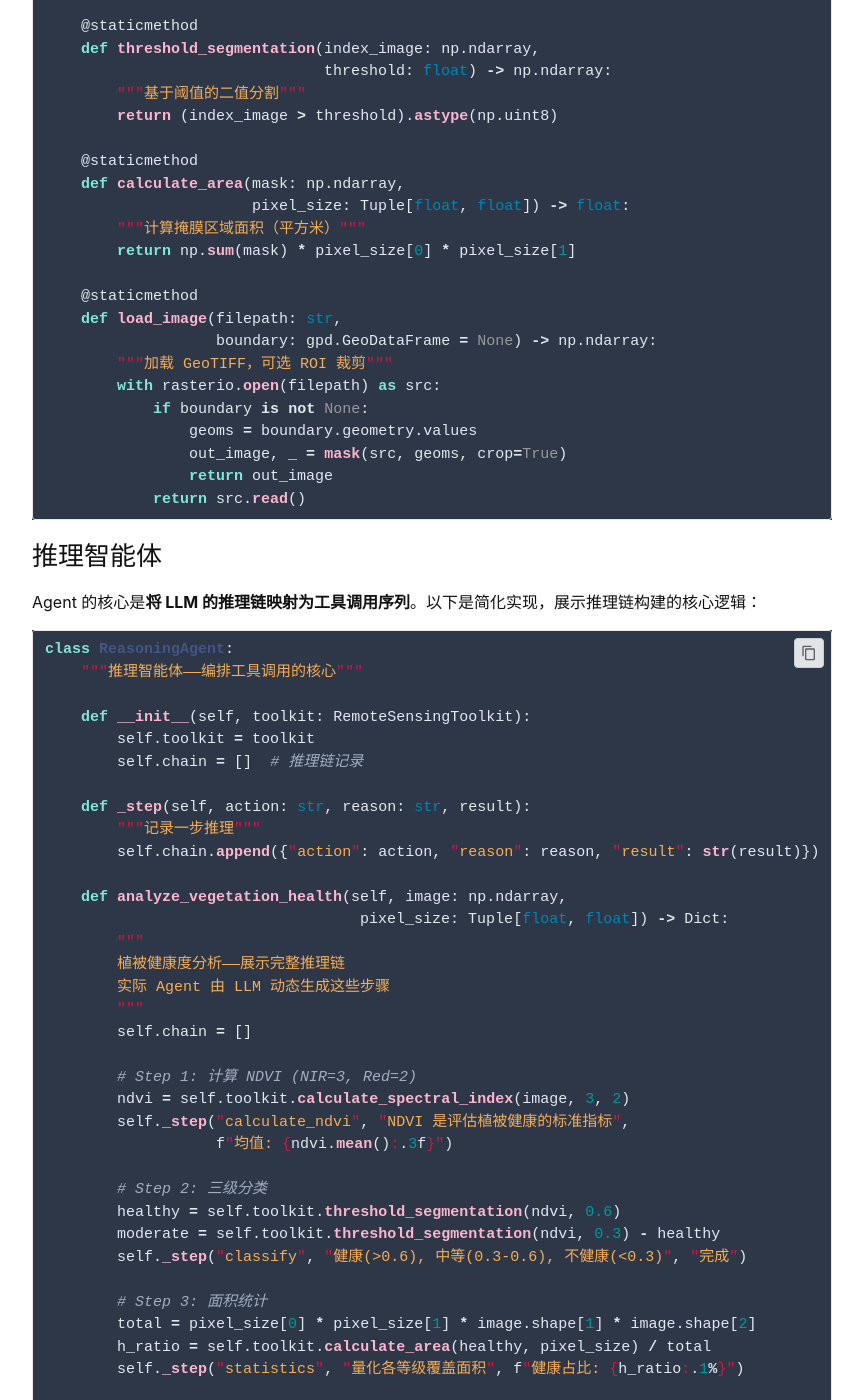
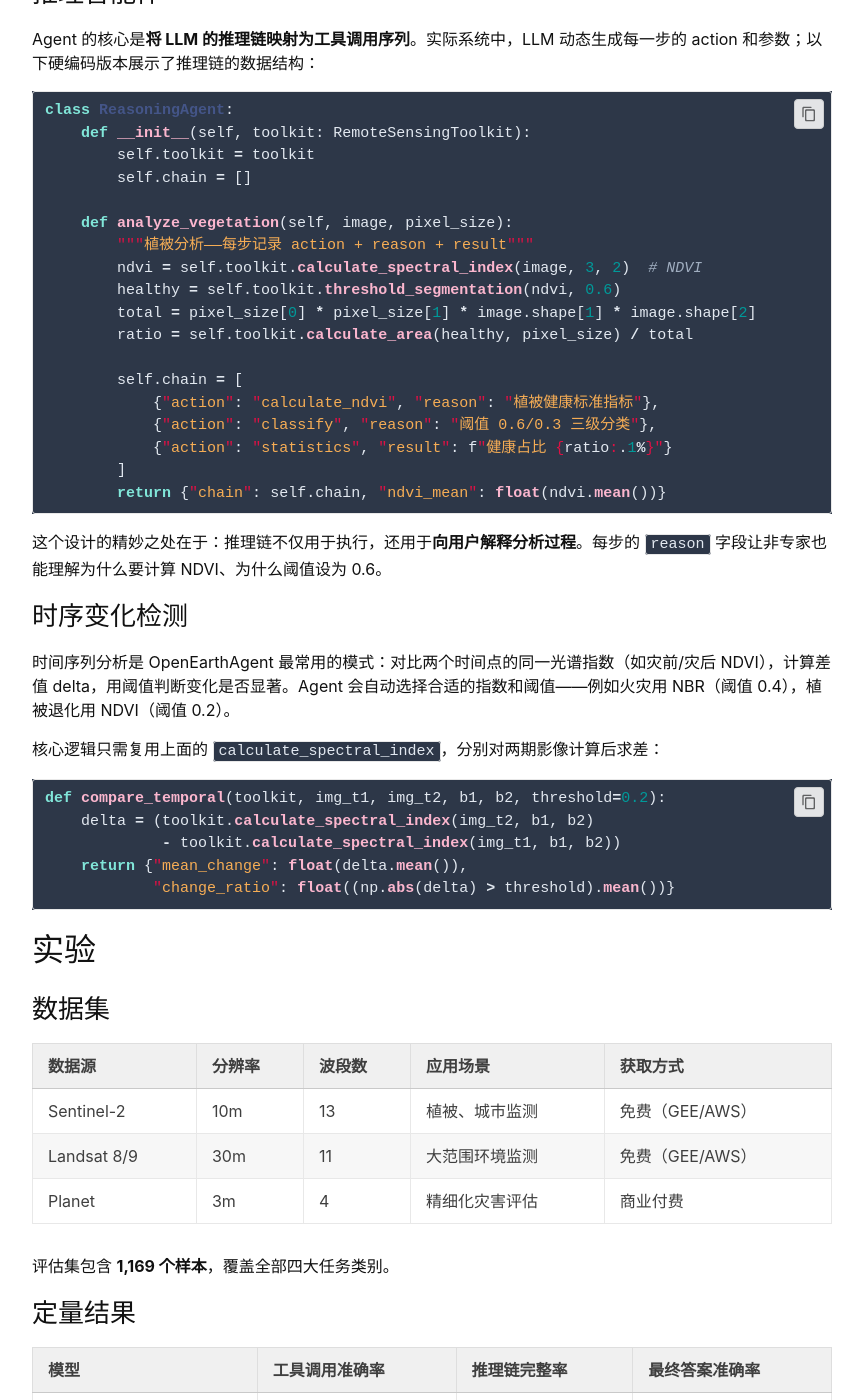
Before and after one commit to hengshan/hengshan.github.io, a Jekyll site: the page built from blog-spatial-intelligence/_posts/2026-02-22-openearthagent-a-unified-framework-for-t.markdown, in a window 1280 px wide and 1400 px high, scrolled down 3389 px. Shown: the whole window, without its empty margins (208-1071 px from the left). Built offline with Jekyll 4.4.1, drawn with Linux system fonts in a browser that asks for light colours; formulas are drawn with MathJax 3; comment, search, counter and statistics services are not loaded; some of the changed text lies outside the part shown.

Commit message:
添加博客: OpenEarthAgent：用 AI Agent 做遥感影像分析
🤖 AI生成并人工审阅
📅 2026-02-22

````diff
--- a/blog-spatial-intelligence/_posts/2026-02-22-openearthagent-a-unified-framework-for-t.markdown
+++ b/blog-spatial-intelligence/_posts/2026-02-22-openearthagent-a-unified-framework-for-t.markdown
@@ -106,23 +106,18 @@ system_prompt = """你是一个遥感分析专家。分析步骤:
 ### 环境配置
 
 ```bash
-# 基础依赖
-pip install torch transformers pillow numpy
-# 遥感数据处理
-pip install rasterio gdal geopandas shapely
-# 可选：卫星数据下载
-pip install sentinelsat planetary-computer
+pip install torch transformers rasterio gdal geopandas shapely
 ```
 
 ### 核心工具包
 
-整个系统的工具层实现相当简洁——本质上是对 numpy/rasterio 的薄封装：
+工具层本质上是对 numpy/rasterio 的薄封装。论文的设计哲学是：**每种 GIS 操作都封装为一个标准函数接口**，这样 LLM 只需学习"什么时候调什么函数"，而不需要理解底层实现。
+
+注意 NDVI、NBR、NDBI 等归一化指数的计算公式形式完全相同（`(b1-b2)/(b1+b2)`），只是选用的波段不同。因此工具包用一个通用函数覆盖所有指数：
 
 ```python
 import numpy as np
 import rasterio
-from rasterio.mask import mask
-import geopandas as gpd
 from typing import Dict, Tuple
 
 class RemoteSensingToolkit:
@@ -130,114 +125,63 @@ class RemoteSensingToolkit:
 
     @staticmethod
     def calculate_spectral_index(image: np.ndarray,
-                                  band1_idx: int,
-                                  band2_idx: int) -> np.ndarray:
-        """
-        通用归一化光谱指数计算
-        公式: (band1 - band2) / (band1 + band2)
-
+                                  band1_idx: int, band2_idx: int) -> np.ndarray:
+        """通用归一化光谱指数: (b1-b2)/(b1+b2)
         NDVI: band1=NIR(3), band2=Red(2)
-        NBR:  band1=NIR(3), band2=SWIR(5)
-        NDBI: band1=SWIR(5), band2=NIR(3)
-        """
-        b1 = image[band1_idx].astype(float)
-        b2 = image[band2_idx].astype(float)
+        NBR:  band1=NIR(3), band2=SWIR(5)"""
+        b1, b2 = image[band1_idx].astype(float), image[band2_idx].astype(float)
         denom = b1 + b2
         denom[denom == 0] = 1e-8
         return np.clip((b1 - b2) / denom, -1, 1)
 
     @staticmethod
-    def threshold_segmentation(index_image: np.ndarray,
-                               threshold: float) -> np.ndarray:
-        """基于阈值的二值分割"""
+    def threshold_segmentation(index_image: np.ndarray, threshold: float):
         return (index_image > threshold).astype(np.uint8)
 
     @staticmethod
-    def calculate_area(mask: np.ndarray,
-                       pixel_size: Tuple[float, float]) -> float:
-        """计算掩膜区域面积（平方米）"""
+    def calculate_area(mask: np.ndarray, pixel_size: Tuple[float, float]):
         return np.sum(mask) * pixel_size[0] * pixel_size[1]
-
-    @staticmethod
-    def load_image(filepath: str,
-                   boundary: gpd.GeoDataFrame = None) -> np.ndarray:
-        """加载 GeoTIFF，可选 ROI 裁剪"""
-        with rasterio.open(filepath) as src:
-            if boundary is not None:
-                geoms = boundary.geometry.values
-                out_image, _ = mask(src, geoms, crop=True)
-                return out_image
-            return src.read()
 ```
 
 ### 推理智能体
 
-Agent 的核心是**将 LLM 的推理链映射为工具调用序列**。以下是简化实现，展示推理链构建的核心逻辑：
+Agent 的核心是**将 LLM 的推理链映射为工具调用序列**。实际系统中，LLM 动态生成每一步的 action 和参数；以下硬编码版本展示了推理链的数据结构：
 
 ```python
 class ReasoningAgent:
-    """推理智能体——编排工具调用的核心"""
-
     def __init__(self, toolkit: RemoteSensingToolkit):
         self.toolkit = toolkit
-        self.chain = []  # 推理链记录
-
-    def _step(self, action: str, reason: str, result):
-        """记录一步推理"""
-        self.chain.append({"action": action, "reason": reason, "result": str(result)})
-
-    def analyze_vegetation_health(self, image: np.ndarray,
-                                   pixel_size: Tuple[float, float]) -> Dict:
-        """
-        植被健康度分析——展示完整推理链
-        实际 Agent 由 LLM 动态生成这些步骤
-        """
         self.chain = []
 
-        # Step 1: 计算 NDVI (NIR=3, Red=2)
-        ndvi = self.toolkit.calculate_spectral_index(image, 3, 2)
-        self._step("calculate_ndvi", "NDVI 是评估植被健康的标准指标",
-                   f"均值: {ndvi.mean():.3f}")
+    def analyze_vegetation(self, image, pixel_size):
+        """植被分析——每步记录 action + reason + result"""
+        ndvi = self.toolkit.calculate_spectral_index(image, 3, 2)  # NDVI
+        healthy = self.toolkit.threshold_segmentation(ndvi, 0.6)
+        total = pixel_size[0] * pixel_size[1] * image.shape[1] * image.shape[2]
+        ratio = self.toolkit.calculate_area(healthy, pixel_size) / total
 
-        # Step 2: 三级分类
-        healthy = self.toolkit.threshold_segmentation(ndvi, 0.6)
-        moderate = self.toolkit.threshold_segmentation(ndvi, 0.3) - healthy
-        self._step("classify", "健康(>0.6), 中等(0.3-0.6), 不健康(<0.3)", "完成")
+        self.chain = [
+            {"action": "calculate_ndvi", "reason": "植被健康标准指标"},
+            {"action": "classify", "reason": "阈值 0.6/0.3 三级分类"},
+            {"action": "statistics", "result": f"健康占比 {ratio:.1%}"}
+        ]
+        return {"chain": self.chain, "ndvi_mean": float(ndvi.mean())}
+```
 
-        # Step 3: 面积统计
-        total = pixel_size[0] * pixel_size[1] * image.shape[1] * image.shape[2]
-        h_ratio = self.toolkit.calculate_area(healthy, pixel_size) / total
-        self._step("statistics", "量化各等级覆盖面积", f"健康占比: {h_ratio:.1%}")
-
-        # Step 4: 自然语言结论
-        pct = h_ratio * 100
-        if pct > 70:   conclusion = f"植被整体健康，{pct:.1f}% 区域 NDVI > 0.6"
-        elif pct > 40: conclusion = f"植被健康度中等，{pct:.1f}% 健康区域"
-        else:          conclusion = f"植被健康度较差，仅 {pct:.1f}% 健康区域"
-
-        return {"reasoning_chain": self.chain, "conclusion": conclusion}
-```
+这个设计的精妙之处在于：推理链不仅用于执行，还用于**向用户解释分析过程**。每步的 `reason` 字段让非专家也能理解为什么要计算 NDVI、为什么阈值设为 0.6。
 
 ### 时序变化检测
 
-Agent 处理时间序列分析的核心模式——对比两个时间点的同一指数：
+时间序列分析是 OpenEarthAgent 最常用的模式：对比两个时间点的同一光谱指数（如灾前/灾后 NDVI），计算差值 delta，用阈值判断变化是否显著。Agent 会自动选择合适的指数和阈值——例如火灾用 NBR（阈值 0.4），植被退化用 NDVI（阈值 0.2）。
+
+核心逻辑只需复用上面的 `calculate_spectral_index`，分别对两期影像计算后求差：
 
 ```python
-def compare_temporal_change(toolkit: RemoteSensingToolkit,
-                             image_t1: np.ndarray, image_t2: np.ndarray,
-                             band1: int, band2: int) -> Dict:
-    """时序变化检测——Agent 自动选择指数后调用"""
-    idx_t1 = toolkit.calculate_spectral_index(image_t1, band1, band2)
-    idx_t2 = toolkit.calculate_spectral_index(image_t2, band1, band2)
-    delta = idx_t2 - idx_t1
-
-    significant = np.abs(delta) > 0.2
-    return {
-        "mean_change": float(delta.mean()),
-        "increase_pixels": int((delta > 0.2).sum()),
-        "decrease_pixels": int((delta < -0.2).sum()),
-        "change_ratio": float(significant.sum() / delta.size)
-    }
+def compare_temporal(toolkit, img_t1, img_t2, b1, b2, threshold=0.2):
+    delta = (toolkit.calculate_spectral_index(img_t2, b1, b2)
+             - toolkit.calculate_spectral_index(img_t1, b1, b2))
+    return {"mean_change": float(delta.mean()),
+            "change_ratio": float((np.abs(delta) > threshold).mean())}
 ```
 
 ## 实验
@@ -260,7 +204,11 @@ def compare_temporal_change(toolkit: RemoteSensingToolkit,
 | Claude-3.5 | 79.1% | 68.2% | 75.4% |
 | **OpenEarthAgent** | **89.7%** | **85.3%** | **87.2%** |
 
-OpenEarthAgent 在所有指标上显著领先通用模型，尤其是**推理链完整率**（+13.8pp vs GPT-4V），说明领域特化训练的价值主要体现在推理规划能力上。
+OpenEarthAgent 在所有指标上显著领先通用模型。值得关注的几个发现：
+
+- **推理链完整率**提升最大（+13.8pp vs GPT-4V），说明领域特化训练的价值主要体现在推理规划能力上——通用模型知道怎么算 NDVI，但常常遗漏关键中间步骤（如忘记做云掩膜、忘记检查坐标系）
+- **工具调用准确率**的差距（+7.4pp）部分来自参数选择——通用模型经常混淆 Sentinel-2 和 Landsat 的波段索引
+- 最终答案准确率的差距（+8.3pp）小于推理链完整率的差距，说明即使推理链不完整，通用模型有时也能"蒙对"答案，但这种不可靠性在生产中是不可接受的
 
 ### 定性案例
 
````
Also changed, not shown: .ai-agent/generation_history.json.
